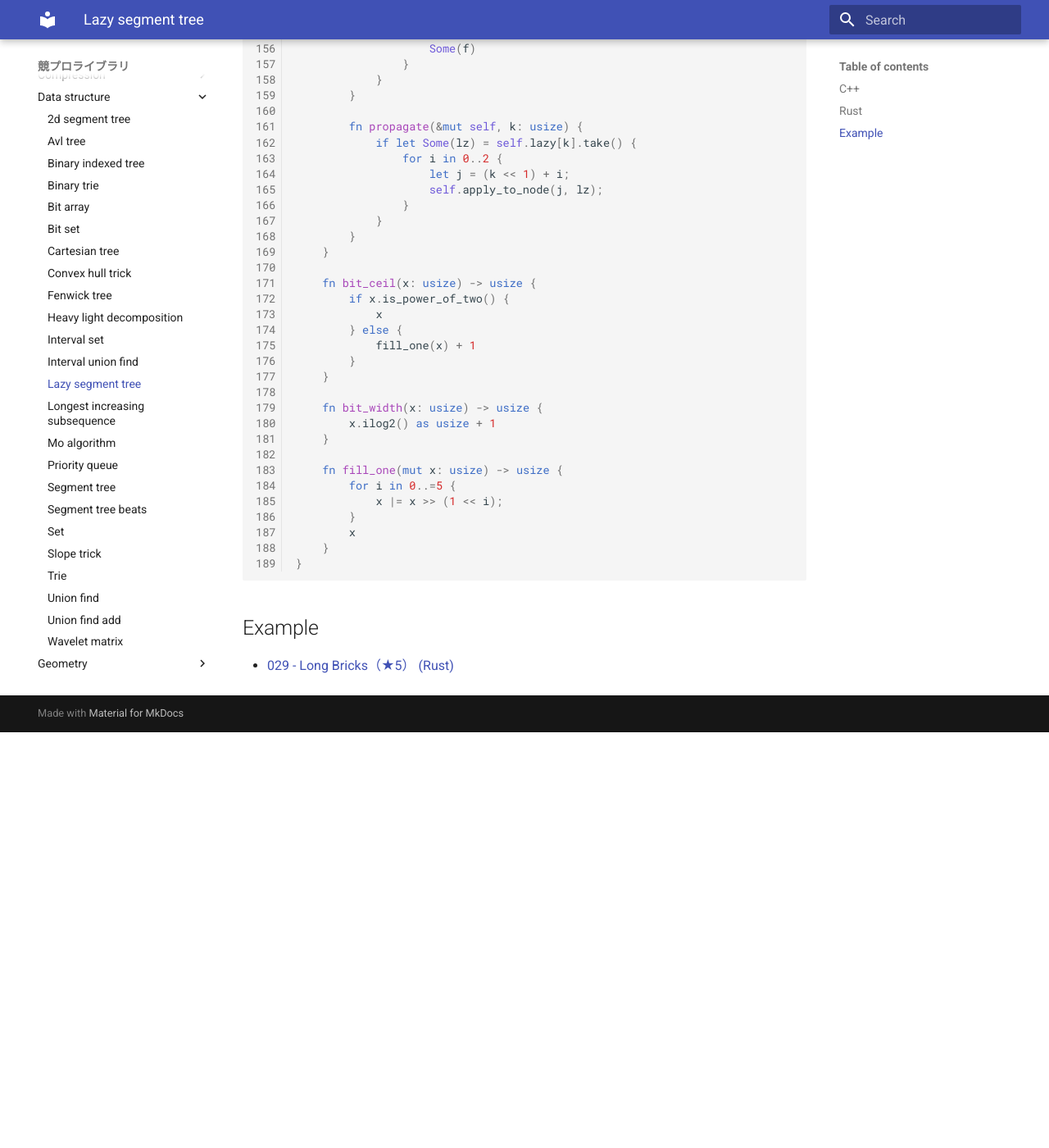
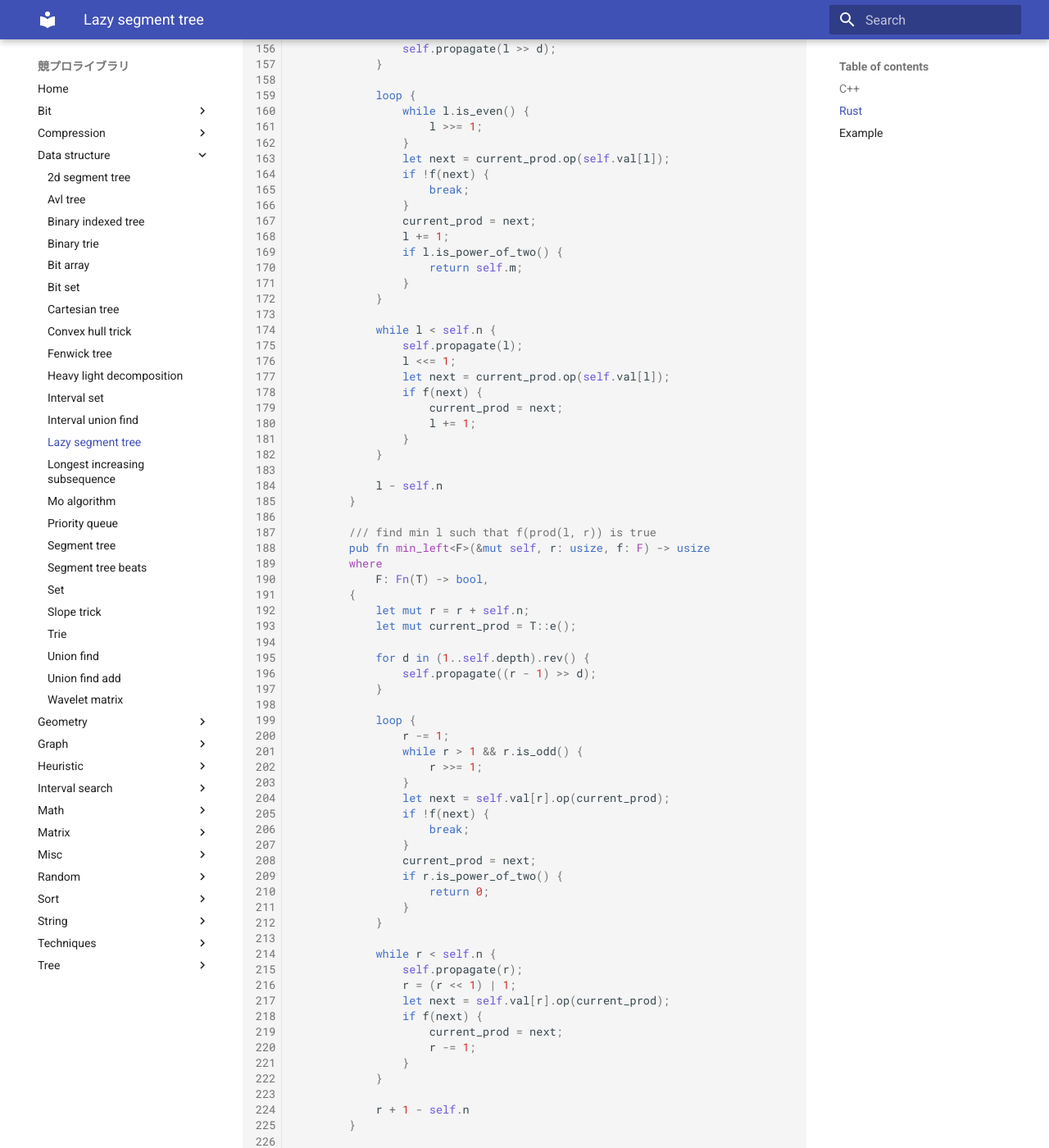
Before and after one commit to Plan88/kyopro-library, an MkDocs documentation site: the page built from docs/data_structure/lazy_segment_tree.md, in a window 1280 px wide and 1400 px high, scrolled down 6526 px. Shown: the whole window at 82% size. Built offline with MkDocs 1.6.1 and Material for MkDocs 9.7.7, drawn with Linux system fonts in a browser that asks for light colours; before the commit the page ends 7419 px from its top, so only the background shows below that; some of the changed text lies outside the part shown.

Commit message:
add binary search

```diff
--- a/docs/data_structure/lazy_segment_tree.md
+++ b/docs/data_structure/lazy_segment_tree.md
@@ -189,6 +191,7 @@
 
     pub struct LazySegmentTree<T, U> {
         n: usize,     // length of leaf node
+        m: usize,     // length of original array
         depth: usize, // depth of tree, root's depth is 1
         val: Vec<T>,
         lazy: Vec<Option<U>>,
@@ -224,6 +227,7 @@
 
             Self {
                 n,
+                m,
                 depth,
                 val,
                 lazy,
@@ -318,6 +322,86 @@
             vl.op(vr)
         }
 
+        /// find max r such that f(prod(l, r)) is true
+        pub fn max_right<F>(&mut self, l: usize, f: F) -> usize
+        where
+            F: Fn(T) -> bool,
+        {
+            let mut l = l + self.n;
+            let mut current_prod = T::e();
+
+            for d in (1..self.depth).rev() {
+                self.propagate(l >> d);
+            }
+
+            loop {
+                while l.is_even() {
+                    l >>= 1;
+                }
+                let next = current_prod.op(self.val[l]);
+                if !f(next) {
+                    break;
+                }
+                current_prod = next;
+                l += 1;
+                if l.is_power_of_two() {
+                    return self.m;
+                }
+            }
+
+            while l < self.n {
+                self.propagate(l);
+                l <<= 1;
+                let next = current_prod.op(self.val[l]);
+                if f(next) {
+                    current_prod = next;
+                    l += 1;
+                }
+            }
+
+            l - self.n
+        }
+
+        /// find min l such that f(prod(l, r)) is true
+        pub fn min_left<F>(&mut self, r: usize, f: F) -> usize
+        where
+            F: Fn(T) -> bool,
+        {
+            let mut r = r + self.n;
+            let mut current_prod = T::e();
+
+            for d in (1..self.depth).rev() {
+                self.propagate((r - 1) >> d);
+            }
+
+            loop {
+                r -= 1;
+                while r > 1 && r.is_odd() {
+                    r >>= 1;
+                }
+                let next = self.val[r].op(current_prod);
+                if !f(next) {
+                    break;
+                }
+                current_prod = next;
+                if r.is_power_of_two() {
+                    return 0;
+                }
+            }
+
+            while r < self.n {
+                self.propagate(r);
+                r = (r << 1) | 1;
+                let next = self.val[r].op(current_prod);
+                if f(next) {
+                    current_prod = next;
+                    r -= 1;
+                }
+            }
+
+            r + 1 - self.n
+        }
+
         fn update(&mut self, k: usize) {
             if k >= self.n {
                 return;
```
Also changed, not shown: other parts of docs/data_structure/lazy_segment_tree.md (+2 -0 lines), docs/data_structure/segment_tree.md (+78 -5 lines).
